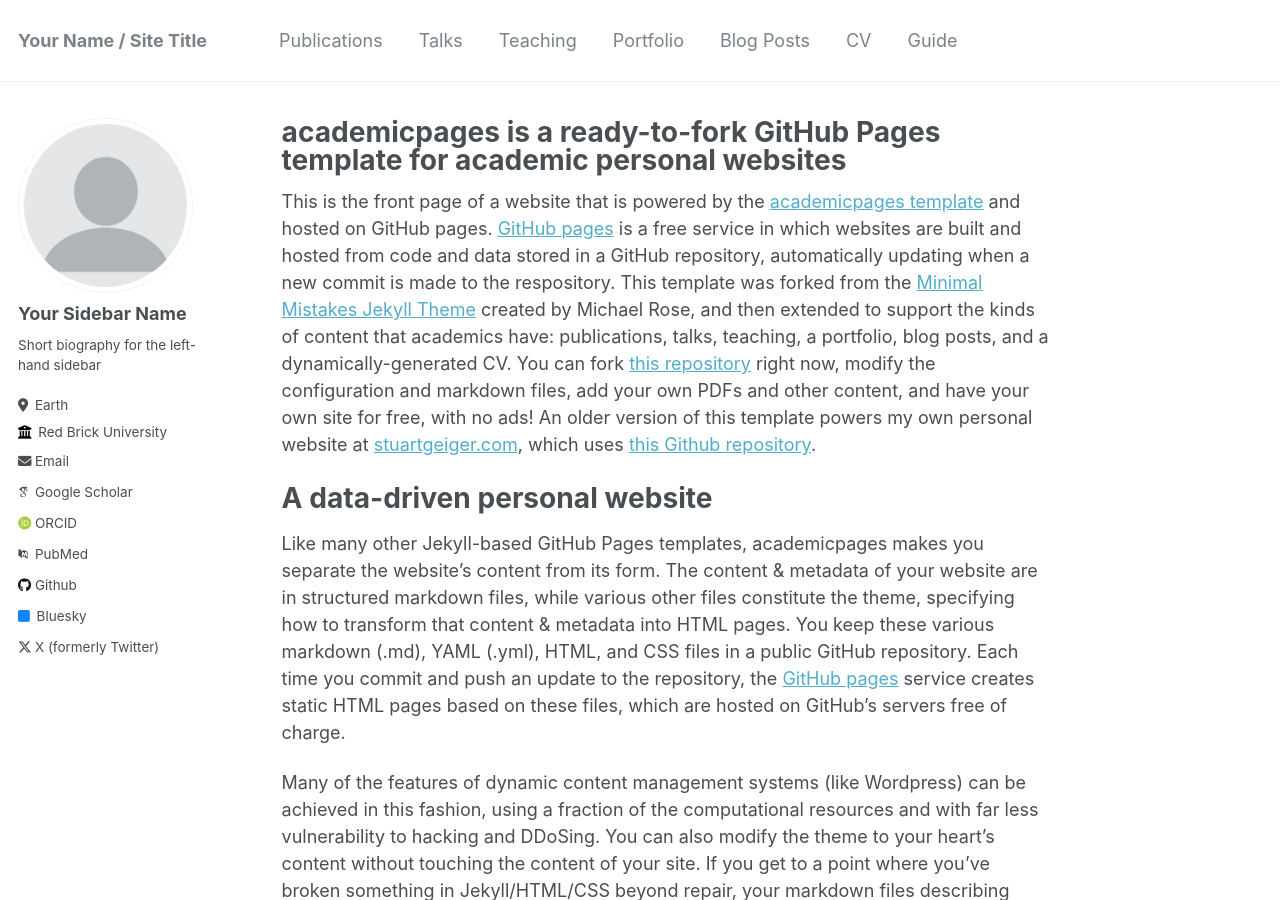
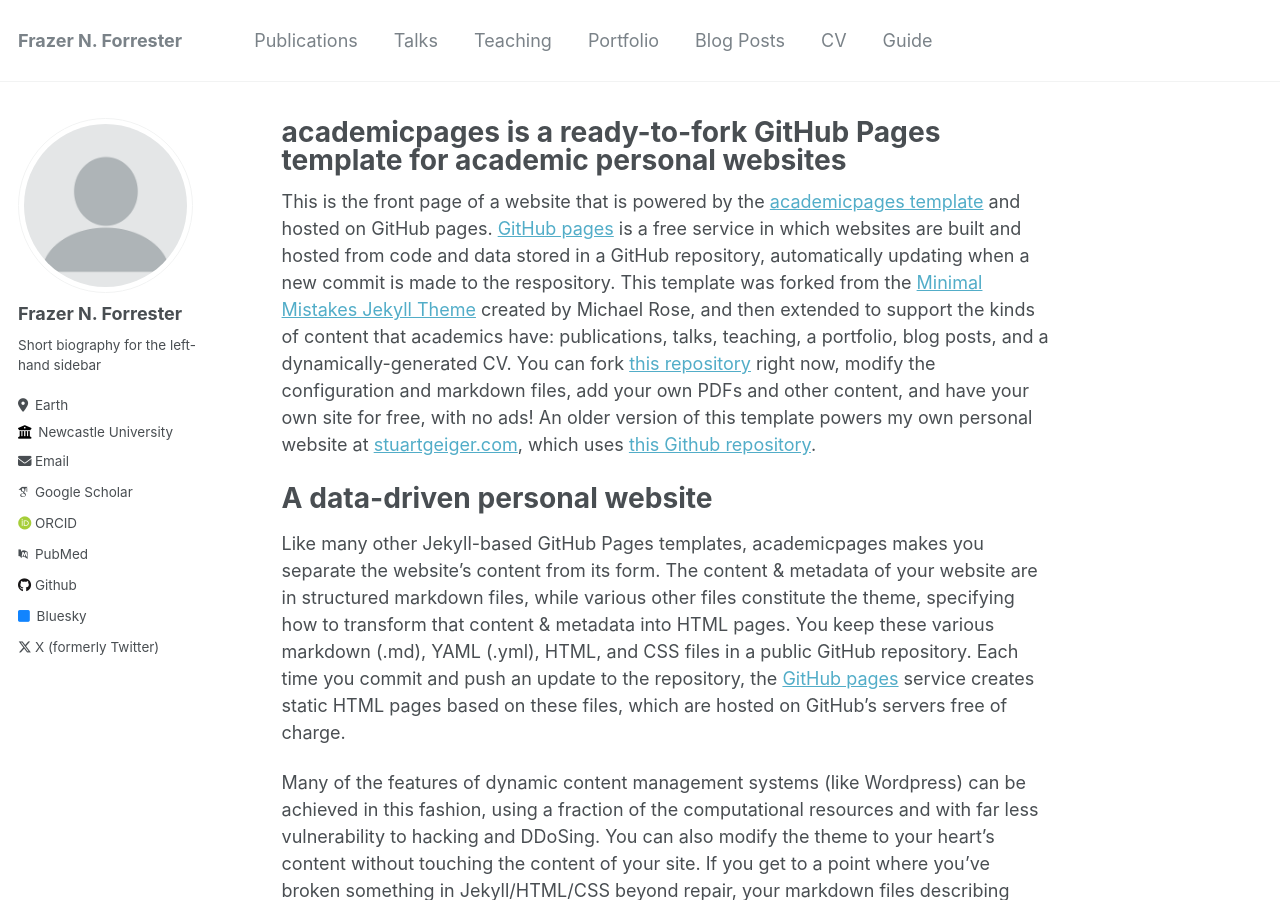
Before and after one commit to fforrester/fforrester.github.io, a Jekyll site: the page built from _pages/about.md, in a window 1280 px wide and 900 px high. Built offline with Jekyll 4.4.1, drawn with Linux system fonts in a browser that asks for light colours; some web fonts are replaced; some of the changed text lies outside the part shown.

Commit message:
Update _config.yml

```diff
--- a/_config.yml
+++ b/_config.yml
@@ -8,13 +8,13 @@
 
 # Basic Site Settings
 locale                   : "en-US"
-title                    : "Your Name / Site Title"
+title                    : "Frazer N. Forrester"
 title_separator          : "-"
-name                     : &name "Your Name"
+name                     : &name "Frazer N. Forrester"
 description              : &description "personal description"
-url                      : https://academicpages.github.io # the base hostname & protocol for your site e.g. "https://mmistakes.github.io"
+url                      : https://fforrester.github.io # the base hostname & protocol for your site e.g. "https://mmistakes.github.io"
 baseurl                  : "" # the subpath of your site, e.g. "/blog"
-repository               : "academicpages/academicpages.github.io"
+repository               : "fforrester/fforrester.github.io"
 
 # Site Author - The following control what appear as part of the author content on the side bar.
 #               If a field is blank the icon and link will not appear, otherwise it will be shown.
@@ -22,13 +22,12 @@ repository               : "academicpages/academicpages.github.io"
 author:
   # Biographic information
   avatar           : "profile.png"
-  name             : "Your Sidebar Name"
-  pronouns         : # example: "she/her"
+  name             : "Frazer N. Forrester"
   bio              : "Short biography for the left-hand sidebar"
   location         : "Earth"
-  employer         : "Red Brick University"
+  employer         : "Newcastle University"
   uri              : # URL
-  email            : "none@example.org"
+  email            : "frazer.forrester@newcastle.ac.uk"
 
   # Academic websites
   arxiv            : # URL - Update with the correct link to your profile
@@ -64,7 +63,7 @@ author:
   steam            : # Username
   telegram         : # URL
   tumblr           : # Username
-  twitter          : "UniofOxford"  # Replace this with your X / Twitter handle
+  twitter          : "fforrester"  # Replace this with your X / Twitter handle
   vine             : # Username
   weibo            : # Username
   wikipedia        : # Username
```
